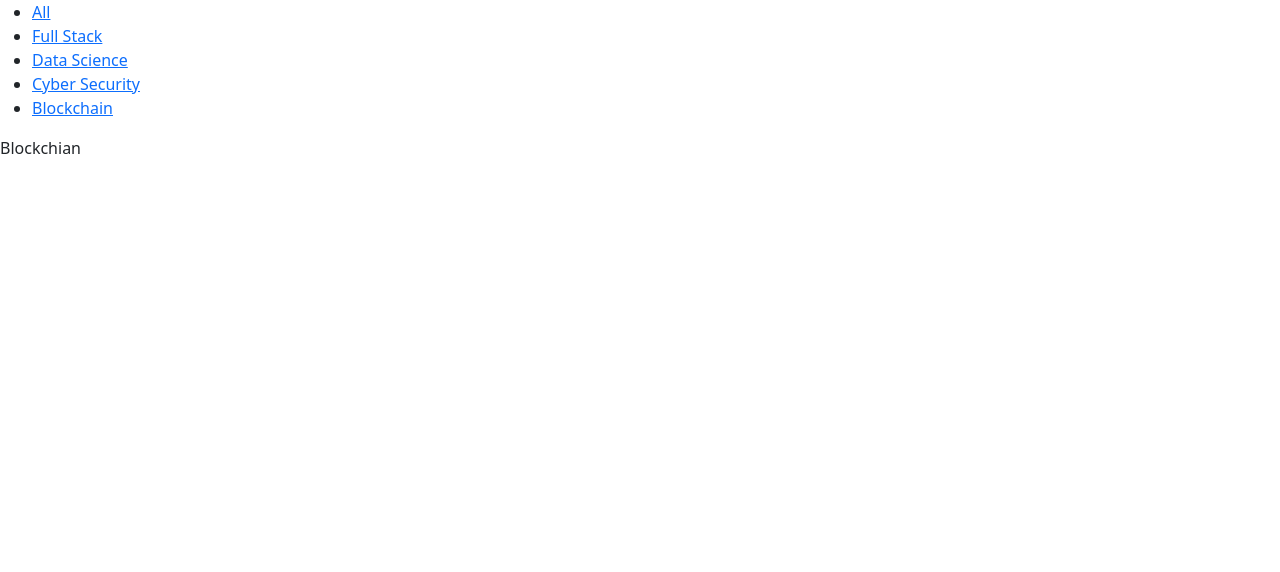
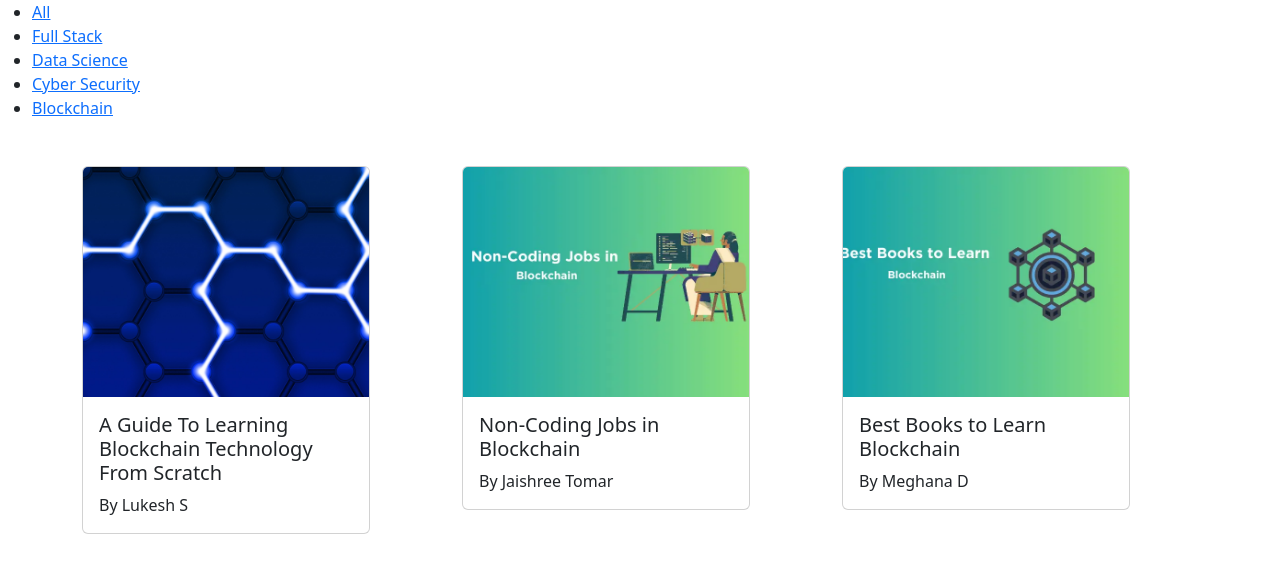
Before and after one commit to EclipticCode/React-Router-Task, a React (Vite) app: page /block-chain in a window 1280 px wide. Shown: the top 572 px of the page. Built offline with nearby package versions, Linux system fonts and the light colour scheme.

Commit message:
added cardDatas in Blockchain.jsx

```diff
--- a/src/Components/Blockchian.jsx
+++ b/src/Components/Blockchian.jsx
@@ -1,8 +1,23 @@
 import React from 'react'
+import Card1 from './Cards/Card1'
 
 const Blockchian = () => {
+  const cardDatas = [
+    {id:"1",img:"./src/assets/BC1.jpeg",cardTitle:"A Guide To Learning Blockchain Technology From Scratch",cardBody:"By Lukesh S" },
+    {id:"2",img:"./src/assets/BC2.webp",cardTitle:"Non-Coding Jobs in Blockchain",cardBody:"By Jaishree Tomar" },
+    {id:"3",img:"./src/assets/BC3.webp",cardTitle:"Best Books to Learn Blockchain",cardBody:"By Meghana D" }
+  ]
   return (
-    <div>Blockchian</div>
+    <div className='container'>
+        <div className="row">
+            {cardDatas.map(data=>(
+              <div className='col-sm-12 col-md-6 col-lg-4 justify-content-center margin' key={data.id}>
+              <Card1
+              {...data}/>
+              </div>
+            ))}
+        </div>
+    </div>
   )
 }
 
--- a/src/Components/Cards/Card1.jsx
+++ b/src/Components/Cards/Card1.jsx
@@ -4,7 +4,7 @@ import './Card1.css'
 const Card1 = (props) => {
     return (
         <div>
-            <div className="card" style={{ width: '18rem', marginTop: "20px" }}>
+            <div className="card" style={{ width: '18rem', marginTop: "30px" }}>
                 <img src={props.img} className="card-img-top" alt="..." />
                 <div className="card-body">
                     <h5 className="card-title">{props.cardTitle}</h5>
```
